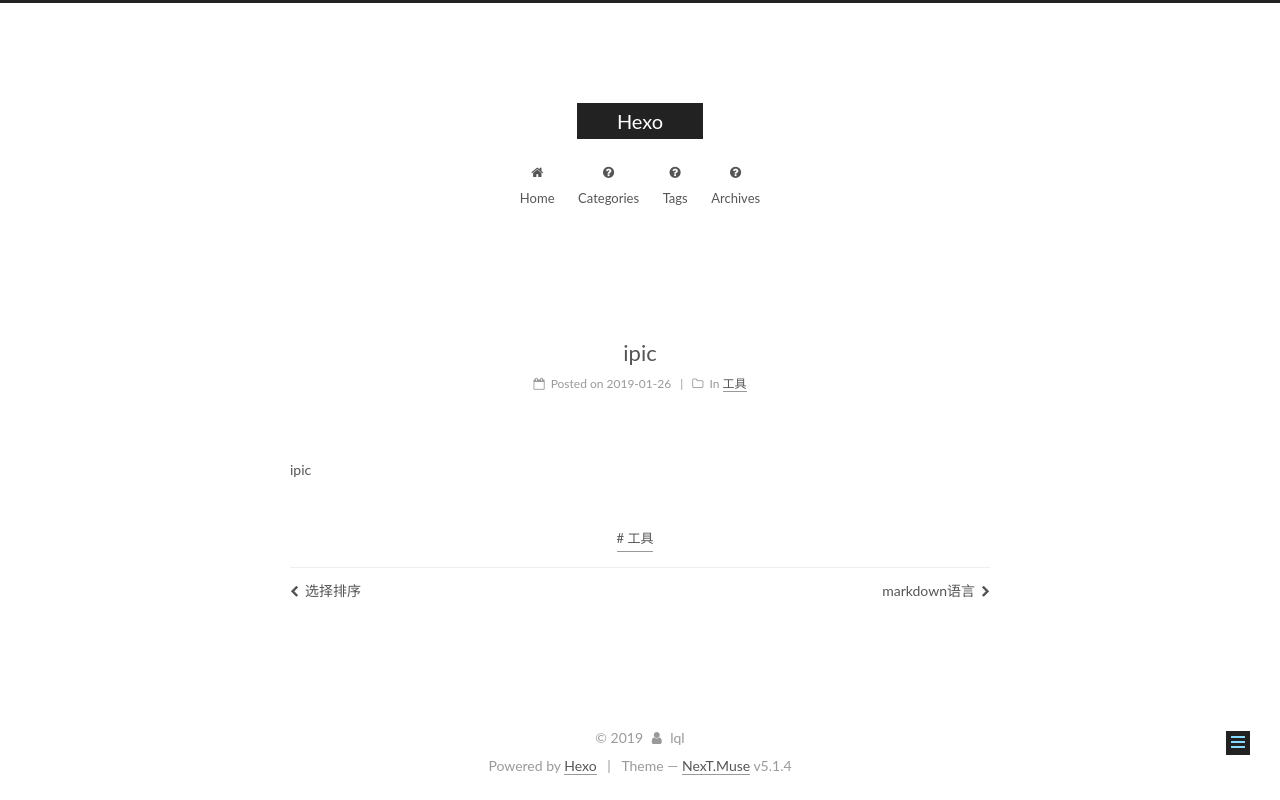
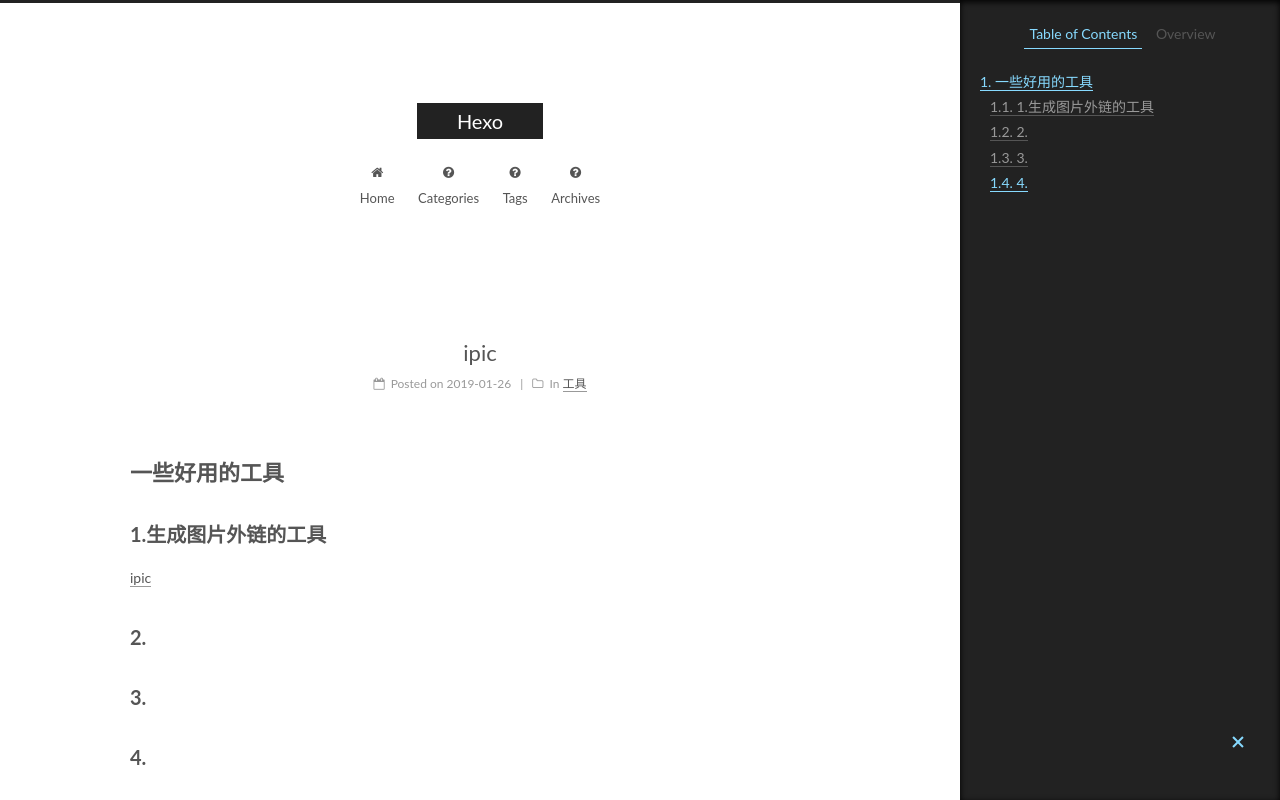
Before and after one commit to liken95/liken95.github.io, a plain HTML site: page 2019/01/26/ipic/index.html in a window 1280 px wide. Shown: the top 800 px of the page. Drawn offline with Linux system fonts and the light colour scheme.

Commit message:
Site updated: 2019-01-26 16:13:53

```diff
--- a/2019/01/26/ipic/index.html
+++ b/2019/01/26/ipic/index.html
@@ -79,18 +79,18 @@
 
 
 
-<meta name="description" content="ipic">
+<meta name="description" content="一些好用的工具1.生成图片外链的工具ipic 2.3.4.">
 <meta name="keywords" content="工具">
 <meta property="og:type" content="article">
 <meta property="og:title" content="ipic">
 <meta property="og:url" content="http://yoursite.com/2019/01/26/ipic/index.html">
 <meta property="og:site_name" content="Hexo">
-<meta property="og:description" content="ipic">
+<meta property="og:description" content="一些好用的工具1.生成图片外链的工具ipic 2.3.4.">
 <meta property="og:locale" content="zh-CN">
-<meta property="og:updated_time" content="2019-01-26T08:00:20.784Z">
+<meta property="og:updated_time" content="2019-01-26T08:13:45.244Z">
 <meta name="twitter:card" content="summary">
 <meta name="twitter:title" content="ipic">
-<meta name="twitter:description" content="ipic">
+<meta name="twitter:description" content="一些好用的工具1.生成图片外链的工具ipic 2.3.4.">
 
 
 
@@ -342,8 +342,8 @@
 
 
 
-        <p>ipic </p>
-
+        <h1 id="一些好用的工具"><a href="#一些好用的工具" class="headerlink" title="一些好用的工具"></a>一些好用的工具</h1><h2 id="1-生成图片外链的工具"><a href="#1-生成图片外链的工具" class="headerlink" title="1.生成图片外链的工具"></a>1.生成图片外链的工具</h2><p><a href="https://toolinbox.net/iPic/" target="_blank" rel="noopener">ipic</a></p>
+<h2 id="2"><a href="#2" class="headerlink" title="2."></a>2.</h2><h2 id="3"><a href="#3" class="headerlink" title="3."></a>3.</h2><h2 id="4"><a href="#4" class="headerlink" title="4."></a>4.</h2>
 
     </div>
 
@@ -437,8 +437,17 @@
 
 
 
+        <ul class="sidebar-nav motion-element">
+          <li class="sidebar-nav-toc sidebar-nav-active" data-target="post-toc-wrap">
+            Table of Contents
+          </li>
+          <li class="sidebar-nav-overview" data-target="site-overview-wrap">
+            Overview
+          </li>
+        </ul>
 
-      <section class="site-overview-wrap sidebar-panel sidebar-panel-active">
+
+      <section class="site-overview-wrap sidebar-panel">
         <div class="site-overview">
           <div class="site-author motion-element" itemprop="author" itemscope="" itemtype="http://schema.org/Person">
 
@@ -498,6 +507,22 @@
         </div>
       </section>
 
+
+      <!--noindex-->
+        <section class="post-toc-wrap motion-element sidebar-panel sidebar-panel-active">
+          <div class="post-toc">
+
+
+
+
+
+
+              <div class="post-toc-content"><ol class="nav"><li class="nav-item nav-level-1"><a class="nav-link" href="#一些好用的工具"><span class="nav-number">1.</span> <span class="nav-text">一些好用的工具</span></a><ol class="nav-child"><li class="nav-item nav-level-2"><a class="nav-link" href="#1-生成图片外链的工具"><span class="nav-number">1.1.</span> <span class="nav-text">1.生成图片外链的工具</span></a></li><li class="nav-item nav-level-2"><a class="nav-link" href="#2"><span class="nav-number">1.2.</span> <span class="nav-text">2.</span></a></li><li class="nav-item nav-level-2"><a class="nav-link" href="#3"><span class="nav-number">1.3.</span> <span class="nav-text">3.</span></a></li><li class="nav-item nav-level-2"><a class="nav-link" href="#4"><span class="nav-number">1.4.</span> <span class="nav-text">4.</span></a></li></ol></li></ol></div>
+
+
+          </div>
+        </section>
+      <!--/noindex-->
 
 
 
--- a/css/main.css
+++ b/css/main.css
@@ -1822,7 +1822,7 @@ pre .javascript .function {
   width: 4px;
   height: 4px;
   border-radius: 50%;
-  background: #ff8bec;
+  background: #6028d6;
 }
 .links-of-blogroll {
   font-size: 13px;
```
Also changed, not shown: index.html (+2 -2 lines).
